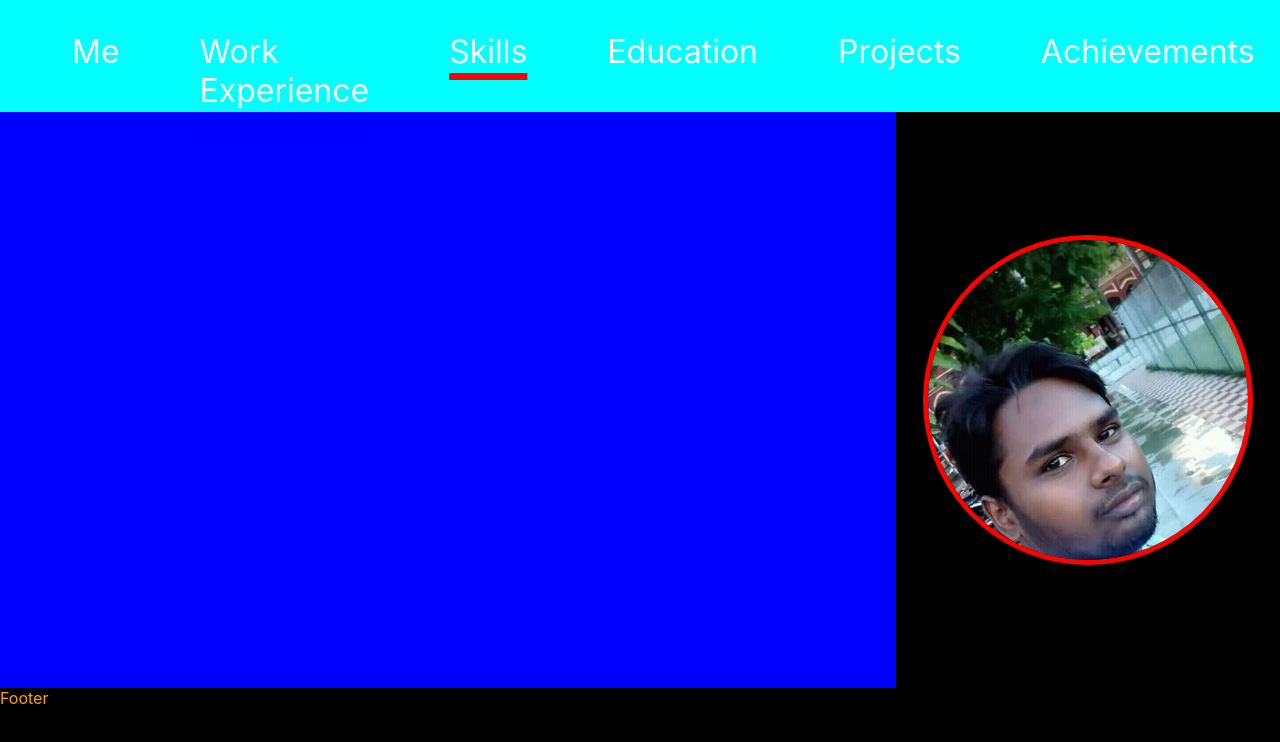
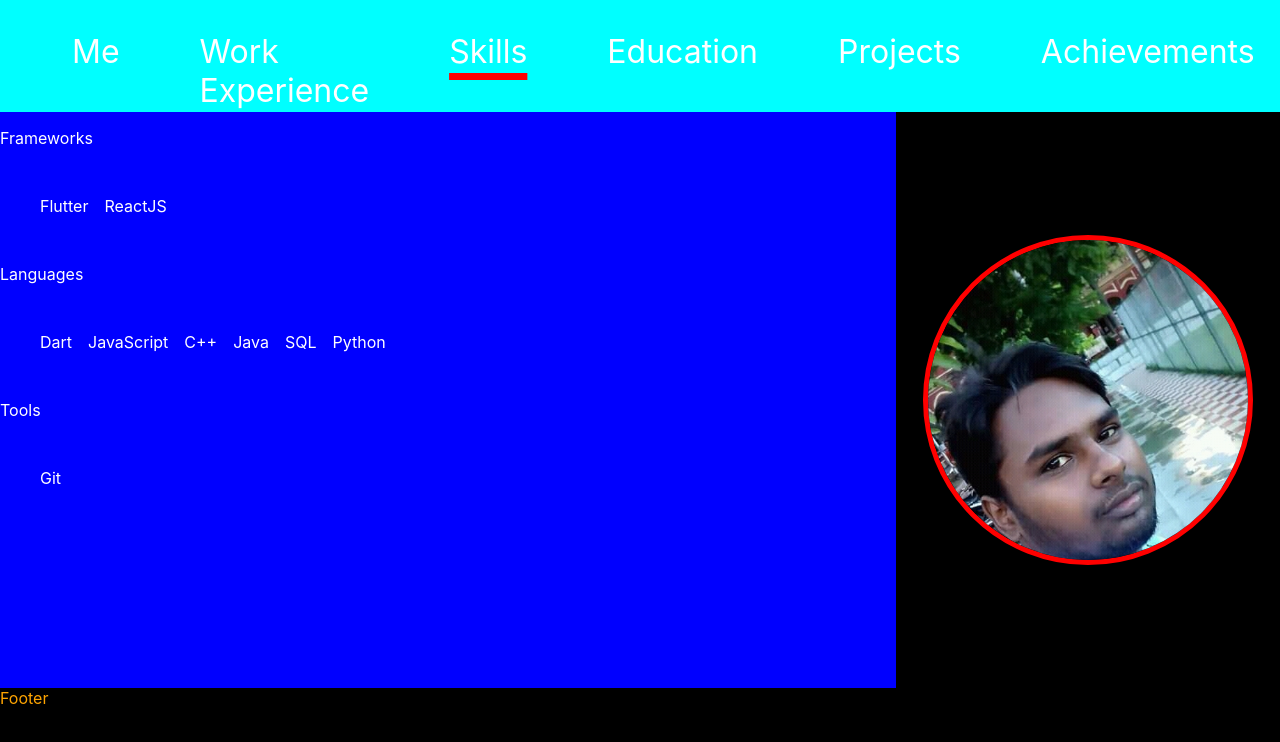
Before and after one commit to ajayg51/ajayg51-portfolio, a React (Create React App) app: page / in a window 1280 px wide. Both pictures are taken after a click on the item "Skills". Shown: the top 742 px of the page. Built offline with nearby package versions, Linux system fonts and the light colour scheme.

Commit message:
added left pane content

```diff
--- a/src/components/App.jsx
+++ b/src/components/App.jsx
@@ -17,7 +17,7 @@ const App = () => {
     <>
       <div>
         <Header onLinkTap={onLinkTap}></Header>
-        <Content headerLinkIndex = {contentIdx}></Content>
+        <Content contentIdx = {contentIdx}></Content>
         <Footer></Footer>
         {/* <Modal></Modal> */}
       </div>
--- a/src/components/content/Content.jsx
+++ b/src/components/content/Content.jsx
@@ -3,13 +3,13 @@ import Assets from "../../assets/Assets";
 import LeftPane from "./left_pane/LeftPane";
 import RightPane from "./RightPane";
 
-const Content = ({ headerLinkIdx }) => {
-    // console.log('idx');
-    // console.log(headerLinkIdx);
+
+const Content = ({ contentIdx }) => {
+
   return (
     <>
       <div className="content">
-        <LeftPane headerLinkIdx={headerLinkIdx}></LeftPane>
+        <LeftPane contentIdx={contentIdx}></LeftPane>
         <RightPane assetImg={Assets.avatar}></RightPane>
       </div>
     </>
--- /dev/null
+++ b/src/components/content/left_pane/AboutMe.jsx
@@ -0,0 +1,13 @@
+import LeftPaneContent from "../left_pane/left_pane_content";
+
+const AboutMe = () => {
+  return (
+    <>
+      <p>{LeftPaneContent.aboutMe.greet}</p>
+      <p>{LeftPaneContent.aboutMe.me}</p>
+      <p>I am a {LeftPaneContent.aboutMe.meAsWell.coder}</p>
+    </>
+  );
+};
+
+export default AboutMe;
--- a/src/components/content/left_pane/LeftPane.jsx
+++ b/src/components/content/left_pane/LeftPane.jsx
@@ -1,22 +1,37 @@
 import "../../../css/content.css";
-import LeftPaneContent from "../left_pane/left_pane_content"
+import AboutMe from "./AboutMe"
+import WorkExperience from "./WorkExperience"
+import Skills  from "./Skills";
+import { useEffect } from "react";
+import { useState } from "react";
 
-const LeftPane = ({ headerLinkIdx }) => {
-  const paneContent = {
-    0: LeftPaneContent.aboutMe,
-    1: LeftPaneContent.workExperiece,
-    2: LeftPaneContent.skills,
-    3: LeftPaneContent.education,
-    4: LeftPaneContent.projects,
-    5: LeftPaneContent.achievements,
-  };
-//   console.log("content");
-//   console.log(paneContent[headerLinkIdx]);
+const GetContent = (index)=>{
+  switch(index){
+    case 0 : return <AboutMe></AboutMe>;
+    case 1 : return <WorkExperience></WorkExperience>;
+    case 2 : return <Skills></Skills>;
+    default : return <p>Nothing here!</p>;
+  }
+}
+const LeftPane = ({ contentIdx }) => {
+
+  const [idx,setIdx] = useState(0);
+
+  let content = <p>Nothing here</p>;
+
+  useEffect(()=>{
+    setIdx(contentIdx);
+
+  },[contentIdx]);
+
+  console.log("idx");
+  console.log(idx);
+  content = GetContent(idx);
 
   return (
     <>
       <div className="left-pane">
-
+        {content}
       </div>
     </>
   );
--- /dev/null
+++ b/src/components/content/left_pane/Skills.jsx
@@ -0,0 +1,50 @@
+import LeftPaneContent from "./left_pane_content";
+import "../../../css/left_pane.css"
+const Skills = () => {
+  return (
+    <>
+      <p>Frameworks</p>
+      <ul >
+        <li>
+          <p>{LeftPaneContent.skills.frameworks.flutter}</p>
+        </li>
+        <li>
+          <p>{LeftPaneContent.skills.frameworks.reactJS}</p>
+        </li>
+      </ul>
+      <p>Languages</p>
+      <ul>
+        <li>
+          <p>{LeftPaneContent.skills.languages.dart}</p>
+        </li>
+
+        <li>
+          <p>{LeftPaneContent.skills.languages.js}</p>
+        </li>
+        <li>
+          <p>{LeftPaneContent.skills.languages.cpp}</p>
+        </li>
+
+        <li>
+          <p>{LeftPaneContent.skills.languages.java}</p>
+        </li>
+
+        <li>
+          <p>{LeftPaneContent.skills.languages.sql}</p>
+        </li>
+
+        <li>
+          <p>{LeftPaneContent.skills.languages.python}</p>
+        </li>
+      </ul>
+      <p>Tools</p>
+      <ul>
+        <li>
+          <p>{LeftPaneContent.skills.tools.git}</p>
+        </li>
+      </ul>
+    </>
+  );
+};
+
+export default Skills;
--- /dev/null
+++ b/src/components/content/left_pane/WorkExperience.jsx
@@ -0,0 +1,12 @@
+import LeftPaneContent from "../left_pane/left_pane_content";
+
+const WorkExperience = () => {
+  return (
+    <>
+      <p>{LeftPaneContent.workExperiece.ps.sde1}</p>
+      <p>{LeftPaneContent.workExperiece.ps.intern}</p>
+    </>
+  );
+};
+
+export default WorkExperience;
--- /dev/null
+++ b/src/css/left_pane.css
@@ -0,0 +1,7 @@
+ul{
+    display: flex;
+}
+li{
+    list-style: none;
+    margin-right: 1rem;
+}
```
